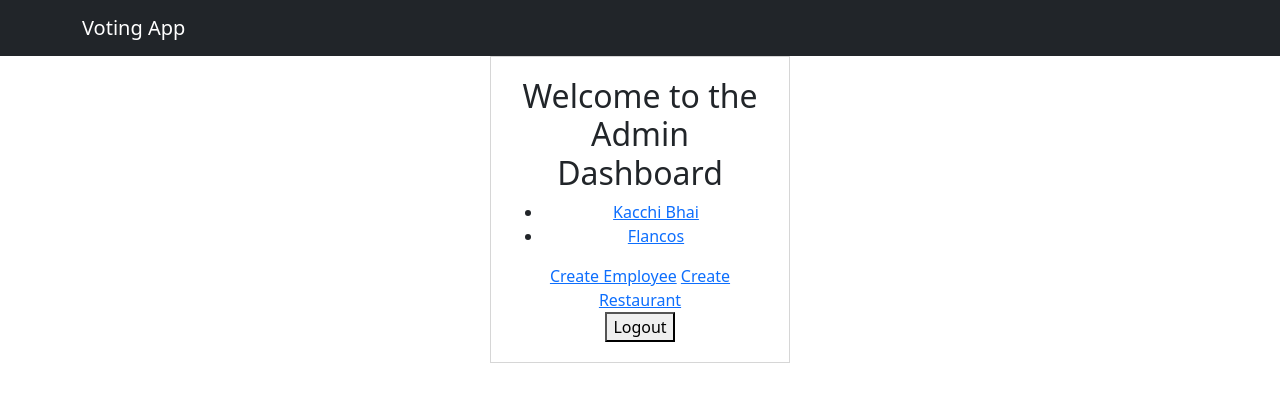
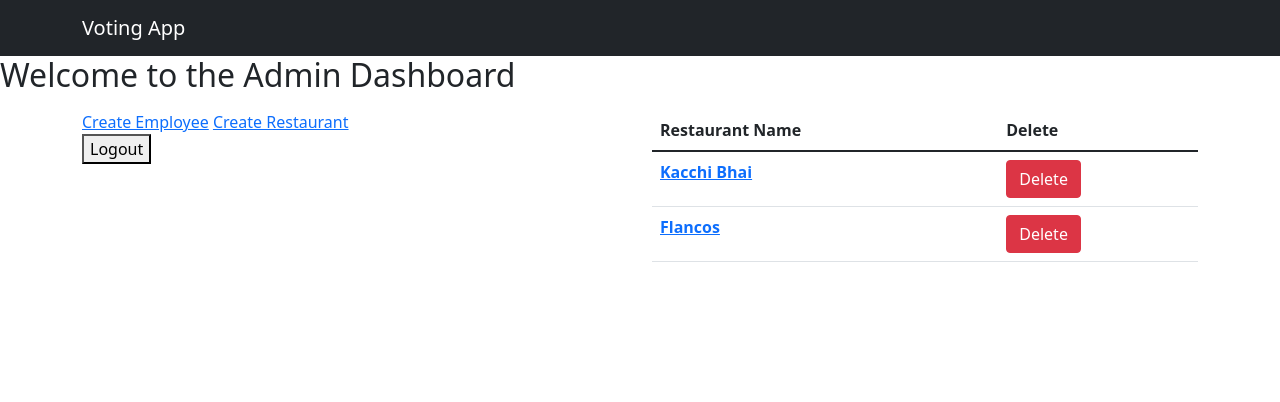
Before and after one commit to prantanath/Voting_app, a Django app: page /admin_dashboard in a window 1280 px wide. Shown: the top 402 px of the page. Run offline with Django 5.2, Linux system fonts and the light colour scheme; data comes from the database, SQL or seed files in the repository; both versions use the stored data as it was after the commit.

Commit message:
Implemented complete voting system functionality for daily lunch menus. * Users can now cast votes on different menus. * Menu list displays in descending order of votes received. * Fixed several identified bugs.

```diff
--- a/authentication/views.py
+++ b/authentication/views.py
@@ -11,8 +11,8 @@ def register_view(request):
         form=UserRegisterationForm(request.POST,request.FILES)
         if form.is_valid():
             user=form.save()
-            login(request,user)
-            return redirect('/')
+            # login(request,user)
+            return redirect('admin_dashboard')
         else:
             return render(request,'register.html',{'f':form})
     form=UserRegisterationForm()
--- a/restaurant_lunch_vote/admin.py
+++ b/restaurant_lunch_vote/admin.py
@@ -1,5 +1,6 @@
 from django.contrib import admin
-from .models import Restaurant,Menu
+from .models import Restaurant,Menu,Vote
 # Register your models here.
 admin.site.register(Restaurant)
 admin.site.register(Menu)
+admin.site.register(Vote)
--- a/restaurant_lunch_vote/models.py
+++ b/restaurant_lunch_vote/models.py
@@ -1,11 +1,12 @@
 from django.db import models
-
+from authentication.models import Employee
 # Create your models here.
 class Restaurant(models.Model):
     name = models.CharField(max_length=255)
 
     def __str__(self):
         return self.name
+
 
 class Menu(models.Model):
     restaurant = models.ForeignKey(Restaurant, on_delete=models.CASCADE)
@@ -15,3 +16,11 @@ class Menu(models.Model):
 
     def __str__(self):
         return f"{self.name} - {self.date}"
+
+
+class Vote(models.Model):
+    employee = models.ForeignKey(Employee, on_delete=models.CASCADE)
+    menu = models.ForeignKey(Menu, on_delete=models.CASCADE)
+
+    def __str__(self):
+        return f"{self.employee} voted for {self.menu}"
--- a/restaurant_lunch_vote/urls.py
+++ b/restaurant_lunch_vote/urls.py
@@ -1,8 +1,10 @@
 from django.urls import path,include
-from .views import admin_dashboard, add_menu,create_restaurant
+from .views import admin_dashboard, add_menu,create_restaurant,vote,delete_restaurant
 
 urlpatterns = [
     path('admin-dashboard/', admin_dashboard, name='admin-dashboard'),
     path('add-menu/<int:restaurant_id>/', add_menu, name='add_menu'),
     path('create-restaurant',create_restaurant,name="create-restaurant"),
+    path('vote',vote,name="vote"),
+    path('delete-restaurant/<id>',delete_restaurant,name="delete-restaurant")
 ]
--- a/restaurant_lunch_vote/views.py
+++ b/restaurant_lunch_vote/views.py
@@ -1,7 +1,9 @@
 from datetime import date
+from django.db.models import Count
+from django.contrib.auth.decorators import login_required
 from django.shortcuts import render, redirect,get_object_or_404
 from .forms import RestaurantForm,MenuForm
-from .models import Restaurant,Menu
+from .models import Restaurant,Menu,Vote
 # Create your views here.
 
 def create_restaurant(request):
@@ -28,12 +30,33 @@ def add_menu(request, restaurant_id):
             menu = form.save(commit=False)
             menu.restaurant = restaurant
             menu.save()
-            return render(request,'admindashboard.html')
+            return redirect('admin-dashboard')
     else:
         form = MenuForm()
 
     return render(request, 'add_menu.html', {'form': form, 'restaurant': restaurant})
 
 def user_dashboard(request):
-    current_day_menus = Menu.objects.filter(date=date.today())
+    current_day_menus = Menu.objects.filter(date=date.today()).annotate(vote_count=Count('vote')).order_by('-vote_count')
     return render(request, 'employee_dashboard.html', {'menus': current_day_menus})
+
+@login_required
+def vote(request):
+    if request.method == 'POST':
+        menu_id = request.POST.get('menu_id')
+        menu = Menu.objects.get(pk=menu_id)
+
+        # Checking if the user has already voted for a menu today
+        existing_vote = Vote.objects.filter(employee=request.user, menu__date=date.today())
+        if existing_vote.exists():
+            return redirect('/')
+
+        Vote.objects.create(employee=request.user, menu=menu)
+        return redirect('user_dashboard')
+
+    return redirect('/')
+
+def delete_restaurant(request,id):
+    restaurant = Restaurant.objects.get(id=id)
+    restaurant.delete()
+    return redirect('admin_dashboard')
--- a/templates/admindashboard.html
+++ b/templates/admindashboard.html
@@ -1,19 +1,40 @@
 {% extends 'base.html' %}
 
 {% block content %}
-    <div class="center-box">
     <h2>Welcome to the Admin Dashboard</h2>
-    <!-- Add admin-specific content here -->
-    <ul>
-        {% for restaurant in restaurants %}
-            <li><a href="{% url 'add_menu' restaurant.id %}">{{ restaurant.name }}</a></li>
-        {% endfor %}
-    </ul>
+    <div class="container mt-3">
+    <div class="row">
+    <div class="col-md-6">
     <a href="{% url 'register' %}">Create Employee</a>
     <a href="{% url 'create-restaurant' %}">Create Restaurant</a>
     <form method="post" action="{% url 'logout' %}">
         {% csrf_token %}
         <button type="submit">Logout</button>
     </form>
-</div>
+    </div>
+    <div class="col-md-6">
+        <table class="table">
+            <thead>
+              <tr>
+                <th scope="col">Restaurant Name</th>
+                <th scope="col">Delete</th>
+              </tr>
+            </thead>
+            <tbody>
+                {% for restaurant in restaurants %}
+                  <tr>
+                    <th scope="row"><a href="{% url 'add_menu' restaurant.id %}">{{ restaurant.name }}</a></th>
+                    <td><a
+                        type="button"
+                        href="restaurants/delete-restaurant/{{restaurant.id}}"
+                        class="btn btn-danger"
+                    >
+                        Delete
+                    </a>
+                    </td>
+                  </tr>
+                {% endfor %}
+                </tbody>
+              </table>
+    </div>
 {% endblock %}
```
Also changed, not shown: templates/employee_dashboard.html (+28 -7 lines), db.sqlite3, restaurant_lunch_vote/migrations/0002_vote.py (added).
